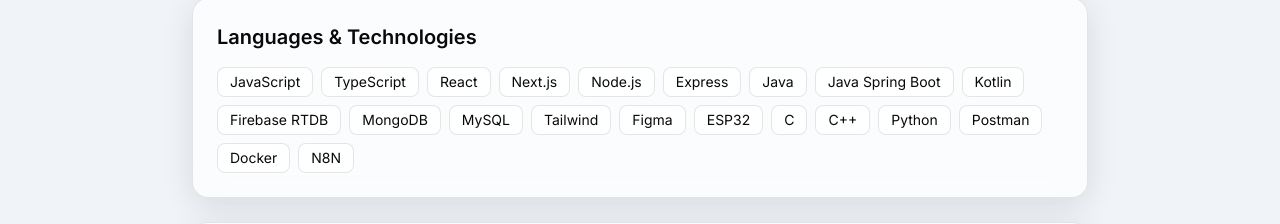
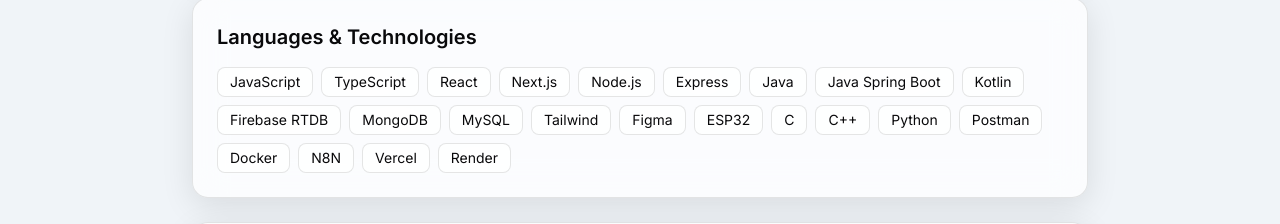
Before and after one commit to joelnithushan/Joel_Nithushan_A_T_Portfolio, a Next.js app: page / in a window 1280 px wide. Shown: the part 1813-2037 px from the top of the page. Built offline with nearby package versions, Linux system fonts and the light colour scheme.

Commit message:
Add Vercel and Render to Languages & Technologies

```diff
--- a/components/AboutSection.tsx
+++ b/components/AboutSection.tsx
@@ -28,6 +28,8 @@ const languagesTech = [
   "Postman",
   "Docker",
   "N8N",
+  "Vercel",
+  "Render",
 ];
 
 const softSkills = [
```
